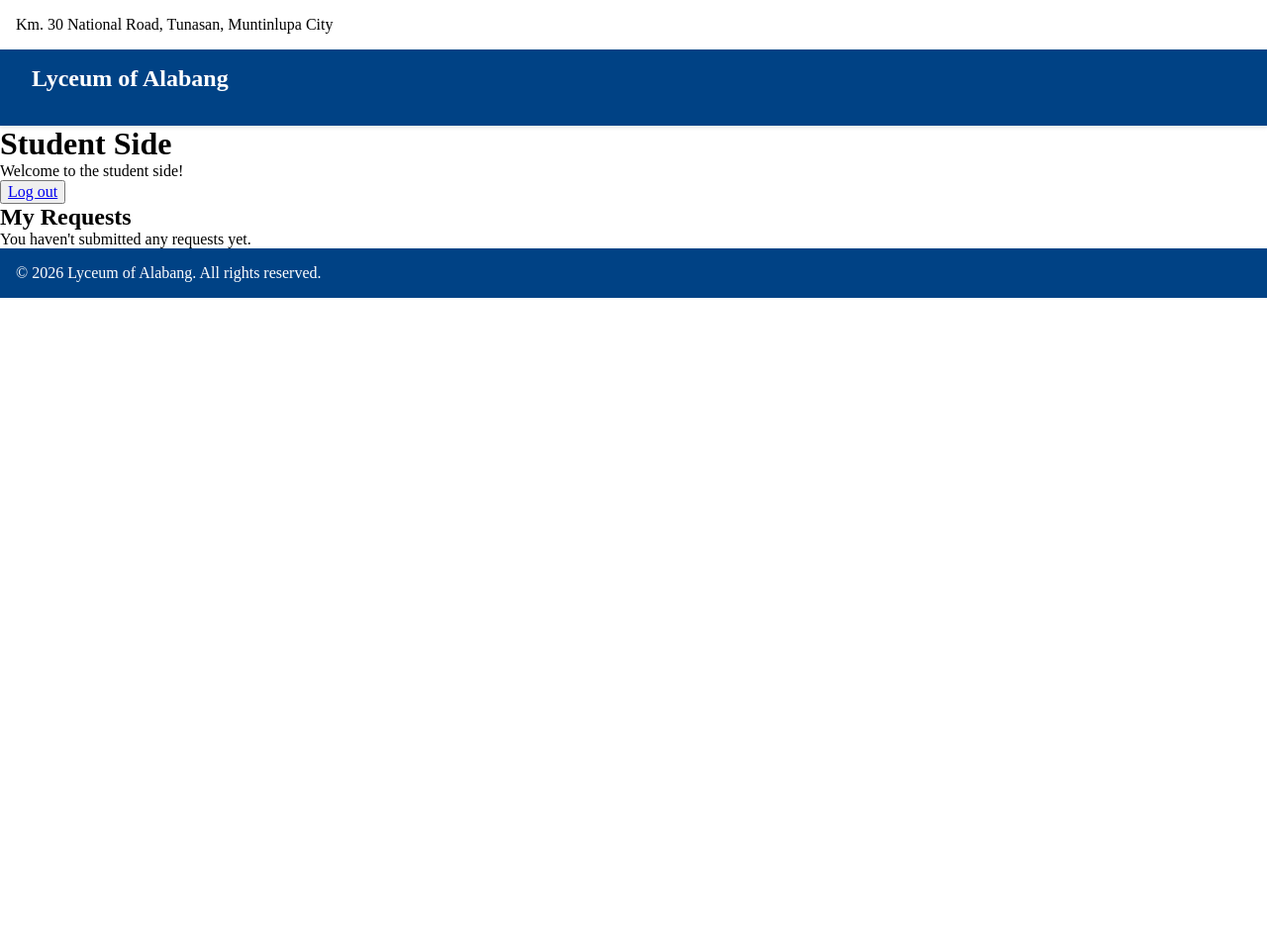
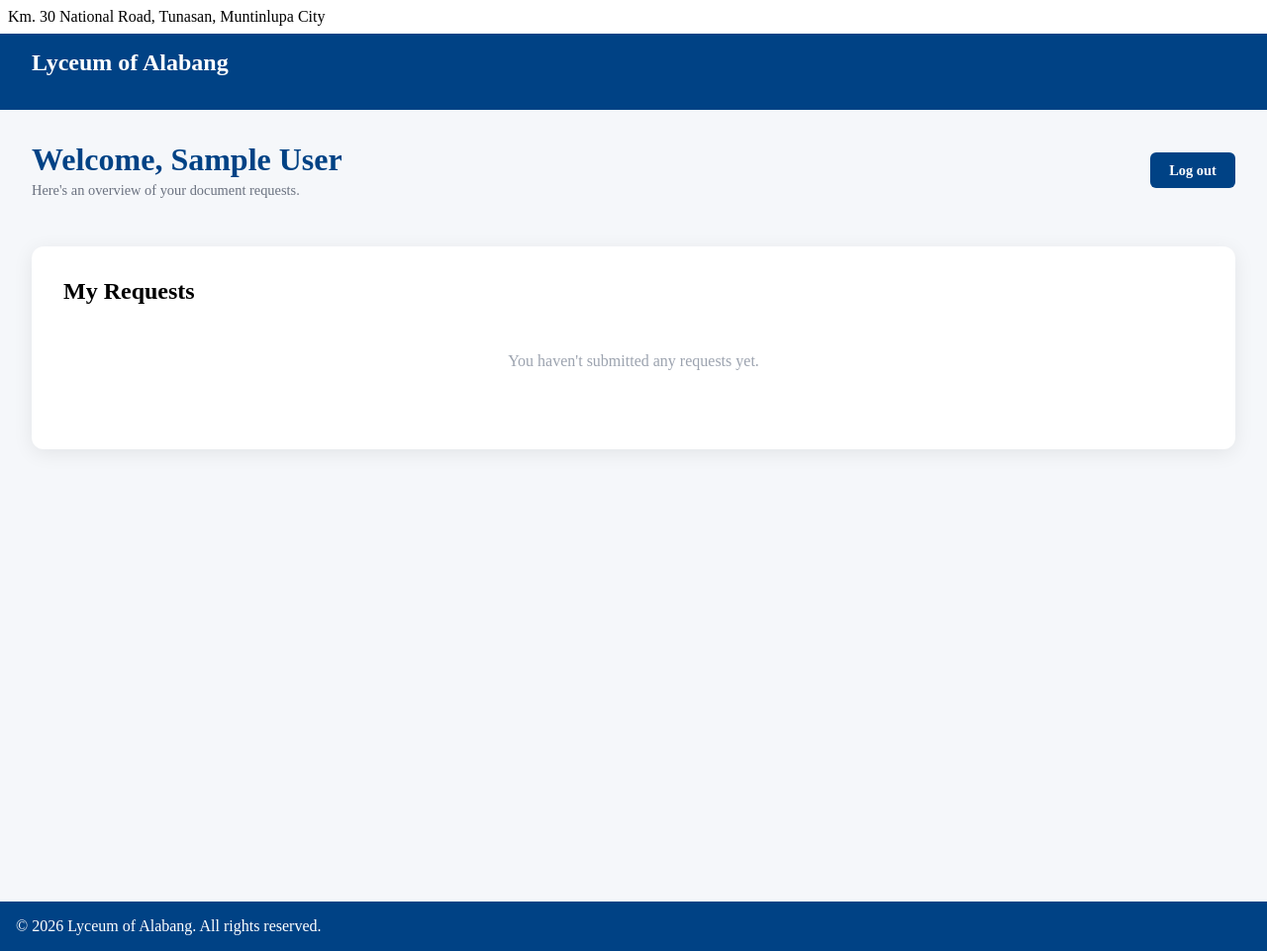
Before and after one commit to LOA-Thesis-23/document-request-system, a Flask app: page /student/home in a window 1280 px wide. Shown: the whole page at 99% size. Before the commit the page ends 301 px from the top, so only its background shows below. Run offline with Flask 3, Linux system fonts and the light colour scheme; the visitor is signed in with stand-in values (Sample User, id 1); data comes from the database, SQL or seed files in the repository; data that the repository does not hold is empty.

Commit message:
refactor: update student dashboard layout and styles

```diff
--- a/app/static/css/style.css
+++ b/app/static/css/style.css
@@ -5,17 +5,19 @@
     background-size: cover;
 }
 
-header{
+header {
     background-color: #ffffff;
     display:float   ;
-    padding: 1rem;
+    padding: 0.5rem;
 }
 
-footer{
+footer {
     background-color: #004285;
     color: #ffffff;
-    display: float;
-    padding: 1rem;
+    display:content;
+    padding :1rem;
+
+
 }
 
 .branding-panel {
@@ -51,3 +53,93 @@ footer{
     box-shadow: 0 2px 4px rgba(0, 0, 0, 0.1);
     color: #ffffff;
 }
+.dashboard-wrapper {
+    display: flex;
+    flex-direction: column;
+    min-height: 100vh;
+    padding: 2rem;
+    background-color: #f5f7fa;
+}
+
+.dashboard {
+    padding: 2rem;
+    background-color: #ffffff;
+    border-radius: 12px;
+    box-shadow: 0 4px 20px rgba(0, 0, 0, 0.08);
+}
+
+.dashboard-header {
+    display: flex;
+    align-items: center;
+    justify-content: space-between;
+    margin-bottom: 2rem;
+    padding-bottom: 1rem;
+}
+
+.dashboard-header h1 {
+    margin: 0 0 0.25rem 0;
+    color: #004285;
+}
+
+.subtext {
+    margin: 0;
+    color: #6b7280;
+    font-size: 0.9rem;
+}
+
+.btn-logout {
+    background-color: #004285;
+    color: #ffffff;
+    text-decoration: none;
+    padding: 0.6rem 1.2rem;
+    border-radius: 6px;
+    font-size: 0.9rem;
+    font-weight: 600;
+    transition: background-color 0.15s ease;
+}
+
+.btn-logout:hover {
+    background-color: #003166;
+}
+
+.requests-table {
+    width: 100%;
+    border-collapse: collapse;
+}
+
+.requests-table th,
+.requests-table td {
+    text-align: left;
+    padding: 0.85rem 0.75rem;
+    border-bottom: 1px solid #e5e7eb;
+}
+
+.requests-table th {
+    font-size: 0.8rem;
+    text-transform: uppercase;
+    letter-spacing: 0.03em;
+    color: #6b7280;
+}
+
+.status-badge {
+    display: inline-block;
+    padding: 0.3rem 0.7rem;
+    border-radius: 999px;
+    font-size: 0.8rem;
+    font-weight: 600;
+}
+
+.status-submitted    { background: #e5e7eb; color: #374151; }
+.status-or-review    { background: #fde68a; color: #92400e; }
+.status-in-process   { background: #fef08a; color: #854d0e; }
+.status-waiting-for-approval { background: #ddd6fe; color: #5b21b6; }
+.status-on-hold      { background: #fecaca; color: #991b1b; }
+.status-encoding     { background: #bfdbfe; color: #1e40af; }
+.status-releasing    { background: #a5f3fc; color: #155e75; }
+.status-claimed      { background: #bbf7d0; color: #166534; }
+
+.empty-state {
+    text-align: center;
+    padding: 3rem 1rem;
+    color: #9ca3af;
+}
--- a/app/templates/base.html
+++ b/app/templates/base.html
@@ -8,7 +8,7 @@
    <link rel="stylesheet" href="{{ url_for('static', filename='css/style.css') }}">
 </head>
 <body>
-    <header>
+    <header class="header-base">
             <p>Km. 30 National Road, Tunasan, Muntinlupa City</p>
     </header>
     <nav class="navbar">
@@ -17,7 +17,7 @@
     </nav>
 {% block content %}
 {% endblock %}
-    <footer class="footer">
+    <footer class="footer-base">
         <p>&copy; 2026 Lyceum of Alabang. All rights reserved.</p>
     </footer>
 
--- /dev/null
+++ b/app/templates/modals/student_dashboard.html
@@ -0,0 +1,32 @@
+    <section class="dashboard">
+        <h2>My Requests</h2>
+
+        {% if requests %}
+        <table class="requests-table">
+            <thead>
+                <tr>
+                    <th>Request Type</th>
+                    <th>Date Submitted</th>
+                    <th>Status</th>
+                </tr>
+            </thead>
+            <tbody>
+                {% for req in requests %}
+                <tr>
+                    <td>{{ req.document_type.name }}</td>
+                    <td>{{ req.date_requested.strftime('%b %d, %Y') }}</td>
+                    <td>
+                        <span class="status-badge status-{{ req.status|lower|replace(' ', '-') }}">
+                            {{ req.status }}
+                        </span>
+                    </td>
+                </tr>
+                {% endfor %}
+            </tbody>
+        </table>
+        {% else %}
+        <div class="empty-state">
+            <p>You haven't submitted any requests yet.</p>
+        </div>
+        {% endif %}
+    </section>
--- a/app/templates/modals/studentside.html
+++ b/app/templates/modals/studentside.html
@@ -1,40 +1,14 @@
 {% extends "base.html" %}
 {% block content %}
-    <h1>Student Side</h1>
-    <p>Welcome to the student side!</p>
-
-    <div>
-        <button><a href="{{ url_for('auth.logout') }}">Log out</a></button>
+<div class="dashboard-wrapper">
+    <div class="dashboard-header">
+        <div>
+            <h1>Welcome, {{ current_user.full_name }}</h1>
+            <p class="subtext">Here's an overview of your document requests.</p>
+        </div>
+        <a class="btn-logout" href="{{ url_for('auth.logout') }}">Log out</a>
     </div>
 
-    <section class="dashboard">
-        <h2>My Requests</h2>
-
-        {% if requests %}
-        <table class="requests-table">
-            <thead>
-                <tr>
-                    <th>Request Type</th>
-                    <th>Date Submitted</th>
-                    <th>Status</th>
-                </tr>
-            </thead>
-            <tbody>
-                {% for req in requests %}
-                <tr>
-                    <td>{{ req.document_type.name }}</td>
-                    <td>{{ req.date_requested.strftime('%Y-%m-%d') }}</td>
-                    <td>
-                        <span class="status-badge status-{{ req.status|lower|replace(' ', '-') }}">
-                            {{ req.status }}
-                        </span>
-                    </td>
-                </tr>
-                {% endfor %}
-            </tbody>
-        </table>
-        {% else %}
-        <p>You haven't submitted any requests yet.</p>
-        {% endif %}
-    </section>
+    {% include "modals/student_dashboard.html" %}
+</div>
 {% endblock %}
```
